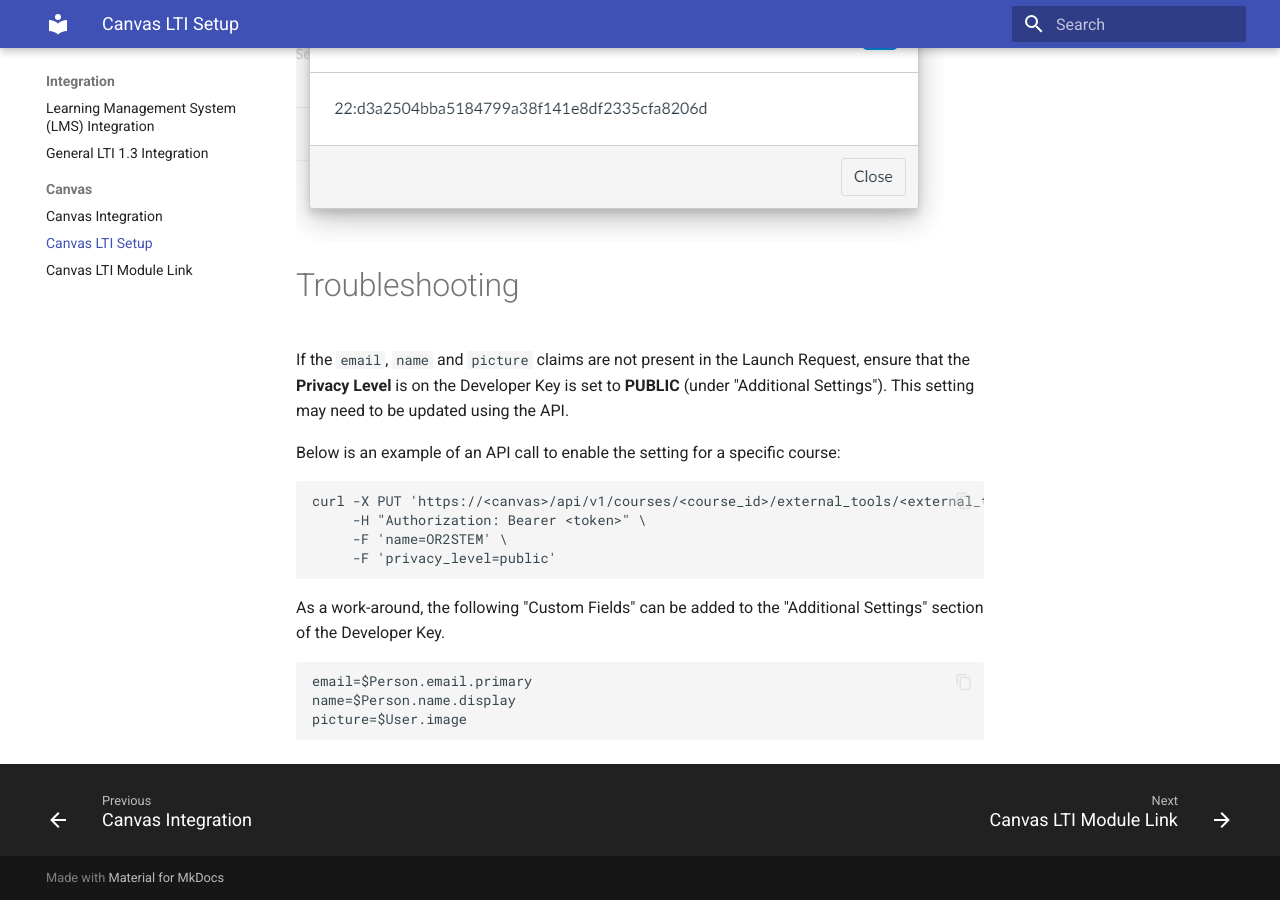
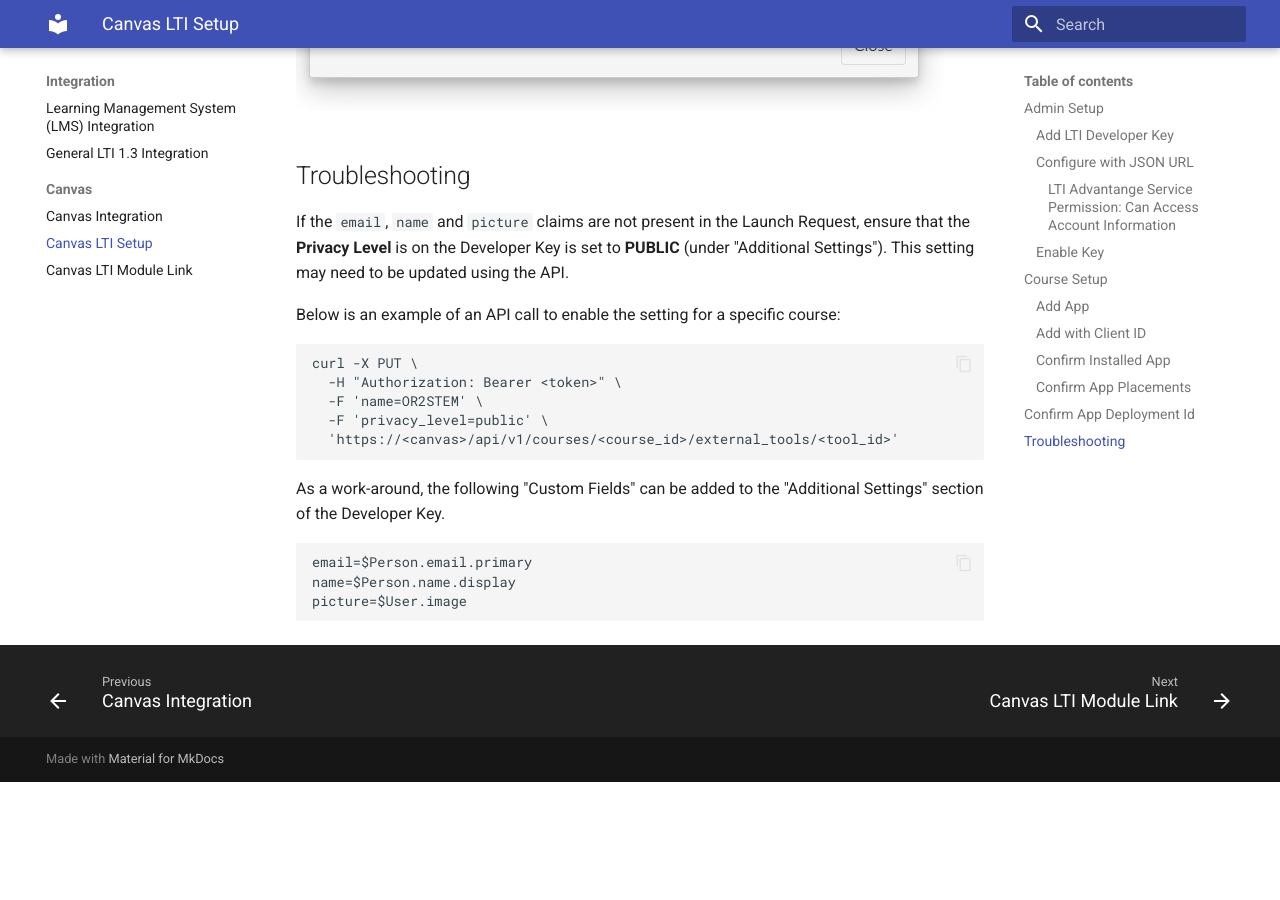
Before and after one commit to OnRampToStem/scool_lti, an MkDocs documentation site: the page built from docs/lti/canvas_install.md, in a window 1280 px wide and 900 px high, scrolled down 6881 px. Built offline with MkDocs 1.6.1 and Material for MkDocs 9.7.7, drawn with Linux system fonts in a browser that asks for light colours; after the commit the page ends 7663 px from its top, so only the background shows below that.

````diff
--- a/docs/lti/canvas_install.md
+++ b/docs/lti/canvas_install.md
@@ -10,17 +10,17 @@ steps and provide the following information back to the Tool owner:
 2. LTI Developer Key Client Secret (Show Key)
 3. Deployment Id
 
-# Admin Setup
+## Admin Setup
 
 An **LTI Key** (Developer Keys) must be created. This will generate the
 required information for the Tool such as the **client_id** and
 **client_secret**.
 
-## Add LTI Developer Key
+### Add LTI Developer Key
 
 ![Add LTI Developer Key](../img/canvas/admin_lti_dev_key_add.png)
 
-## Configure with JSON URL
+### Configure with JSON URL
 
 The **LTI Key** can be configured using the Tool provided **JSON URL**.
 
@@ -32,7 +32,7 @@ Provide values for the **Key Name** and **Owner Email** fields. The required
 
 ![Edit LTI Developer Key](../img/canvas/admin_lti_dev_key_edit.png)
 
-### LTI Advantange Service Permission: Can Access Account Information
+#### LTI Advantange Service Permission: Can Access Account Information
 
 The JSON configuration will set most of the permissions required. However, in
 order to retrieve name and email information from the services, the
@@ -41,7 +41,7 @@ setting under the **LTI Advantage Services** section is enabled.
 
 ![Enable Can Access Account Information](../img/canvas/admin_lti_dev_key_enable_account_info.png)
 
-## Enable Key
+### Enable Key
 
 Change the **State** of the Key from **OFF** to **ON**. Under the **Details**
 column, provide the Tool owner with the **client_id** (ex. `10000000000036`)
@@ -49,18 +49,17 @@ and the **client_secret** (`Show Key`).
 
 ![Enable LTI Developer Key](../img/canvas/admin_lti_dev_key_turn_on.png)
 
-
-# Course Setup
+## Course Setup
 
 After creating the **LTI Key**, the course must be configured to use
 that Key. This is done by adding it under the **Apps** settings for the
 course.
 
-## Add App
+### Add App
 
 ![Add App to Course](../img/canvas/course_settings_apps_add.png)
 
-## Add with Client ID
+### Add with Client ID
 
 Enter the **LTI Key** Client ID as show on the **Developer Keys** page
 under the **Details** column.
@@ -73,14 +72,14 @@ After submitting the Client ID, confirm installation of the App by clicking the
 
 ![Install App](../img/canvas/course_settings_apps_add_install.png)
 
-## Confirm Installed App
+### Confirm Installed App
 
 After installation confirm that **On-Ramp to STEM** appears on the
 **External Apps** page.
 
 ![Confirm Installed App](../img/canvas/course_settings_apps_installed.png)
 
-## Confirm App Placements
+### Confirm App Placements
 
 Using the settings drop-down menu for the App, click on the **Placements**
 option
@@ -93,7 +92,7 @@ App Placements.
 
 ![Confirm App Placements Show](../img/canvas/course_settings_placements_show.png)
 
-# Confirm App Deployment Id
+## Confirm App Deployment Id
 
 Using the settings drop-down menu for the App, click on the **Deployment Id**
 option
@@ -105,7 +104,7 @@ Provide this identifier to the Tool owner.
 
 ![Confirm App Deployment Id Show](../img/canvas/course_settings_deployid_show.png)
 
-# Troubleshooting
+## Troubleshooting
 
 If the `email`, `name` and `picture` claims are not present in the Launch
 Request, ensure that the **Privacy Level** is on the Developer Key is set to
@@ -115,16 +114,17 @@ using the API.
 Below is an example of an API call to enable the setting for a specific course:
 
 ```bash
-curl -X PUT 'https://<canvas>/api/v1/courses/<course_id>/external_tools/<external_tool_id>' \
-     -H "Authorization: Bearer <token>" \
-     -F 'name=OR2STEM' \
-     -F 'privacy_level=public'
+curl -X PUT \
+  -H "Authorization: Bearer <token>" \
+  -F 'name=OR2STEM' \
+  -F 'privacy_level=public' \
+  'https://<canvas>/api/v1/courses/<course_id>/external_tools/<tool_id>'
 ```
 
 As a work-around, the following "Custom Fields" can be added to the
 "Additional Settings" section of the Developer Key.
 
-```
+```properties
 email=$Person.email.primary
 name=$Person.name.display
 picture=$User.image
--- a/requirements-dev.txt
+++ b/requirements-dev.txt
@@ -2,6 +2,6 @@
 
 aiosqlite==0.19.0
 mkdocs==1.4.3
-mkdocs-material==9.1.14
+mkdocs-material==9.1.15
 mypy~=1.3.0
 types-passlib
--- a/scale_api/__init__.py
+++ b/scale_api/__init__.py
@@ -2,4 +2,4 @@
 SCALE API (OR2STEM)
 """
 
-__version__ = "23.5.24"
+__version__ = "23.5.30"
````
Also changed, not shown: .pre-commit-config.yaml (+6 -1 lines), README.md (+41 -24 lines), docs/index.md (+2 -3 lines), docs/lti/canvas_module.md (+4 -4 lines), docs/lti/general.md (+5 -6 lines), docs/server/index.md (+1 -1 lines).
